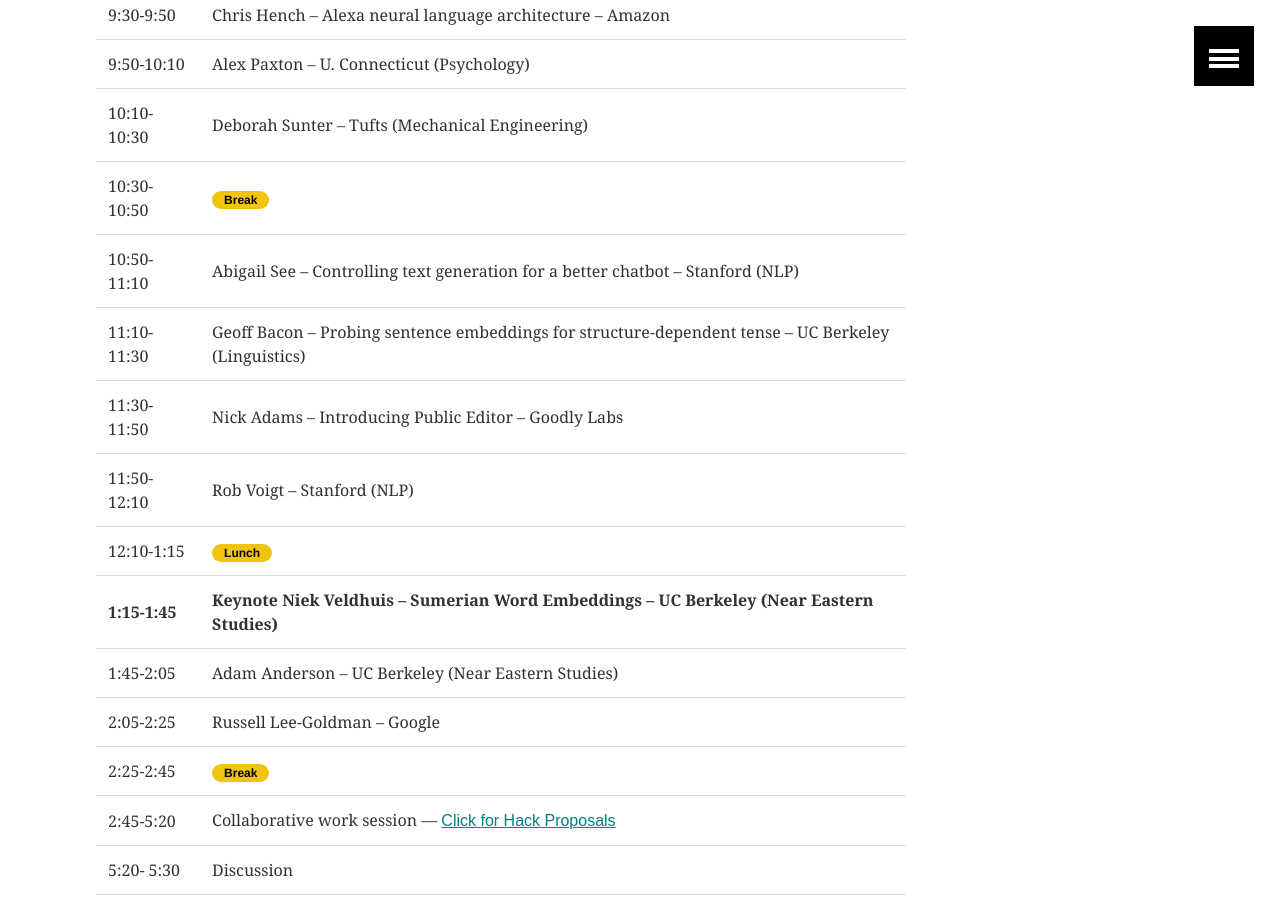
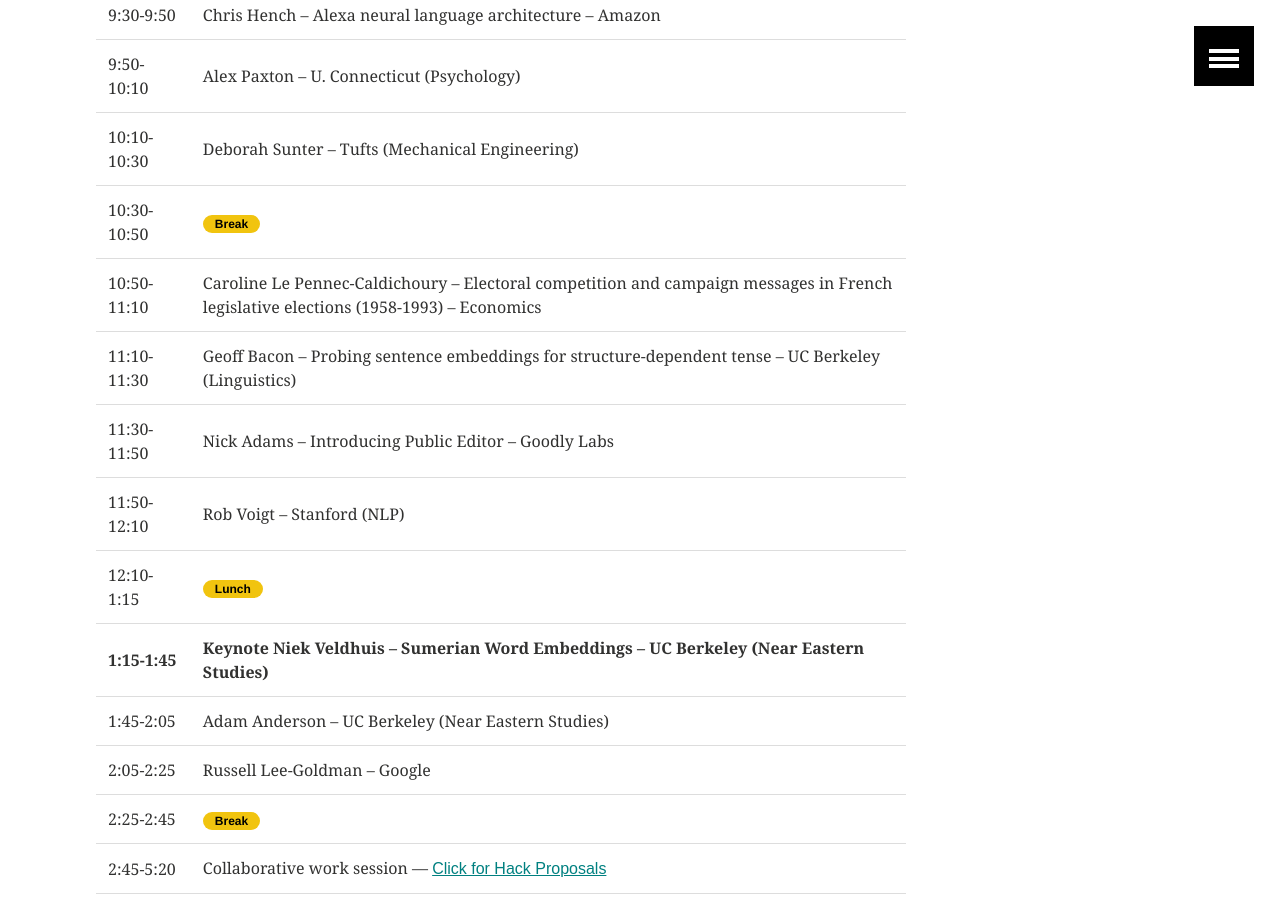
Before and after one commit to TextXD/textxd.github.io, a Jekyll site: the page built from programs/textxd2018.md, in a window 1280 px wide and 900 px high, scrolled down 1341 px. Built offline with Jekyll 4.4.1, drawn with Linux system fonts in a browser that asks for light colours; some of the changed text lies outside the part shown.

Commit message:
Update textxd2018.md

```diff
--- a/programs/textxd2018.md
+++ b/programs/textxd2018.md
@@ -49,7 +49,7 @@ image:
 | 10:10-10:30 | Deborah Sunter --  Tufts (Mechanical Engineering) |
 | 10:30-10:50 |  <span class="badge warning">Break</span>   |
 |----
-| 10:50-11:10  | Abigail See -- Controlling text generation for a better chatbot -- Stanford (NLP)|
+| 10:50-11:10  | Caroline Le Pennec-Caldichoury -- Electoral competition and campaign messages in French legislative elections (1958-1993) -- Economics |
 |----
 | 11:10-11:30   | Geoff Bacon -- Probing sentence embeddings for structure-dependent tense -- UC Berkeley (Linguistics)|
 | 11:30-11:50   | Nick Adams -- Introducing Public Editor -- Goodly Labs|
```
Also changed, not shown: other parts of programs/textxd2018.md (+1 -1 lines).
